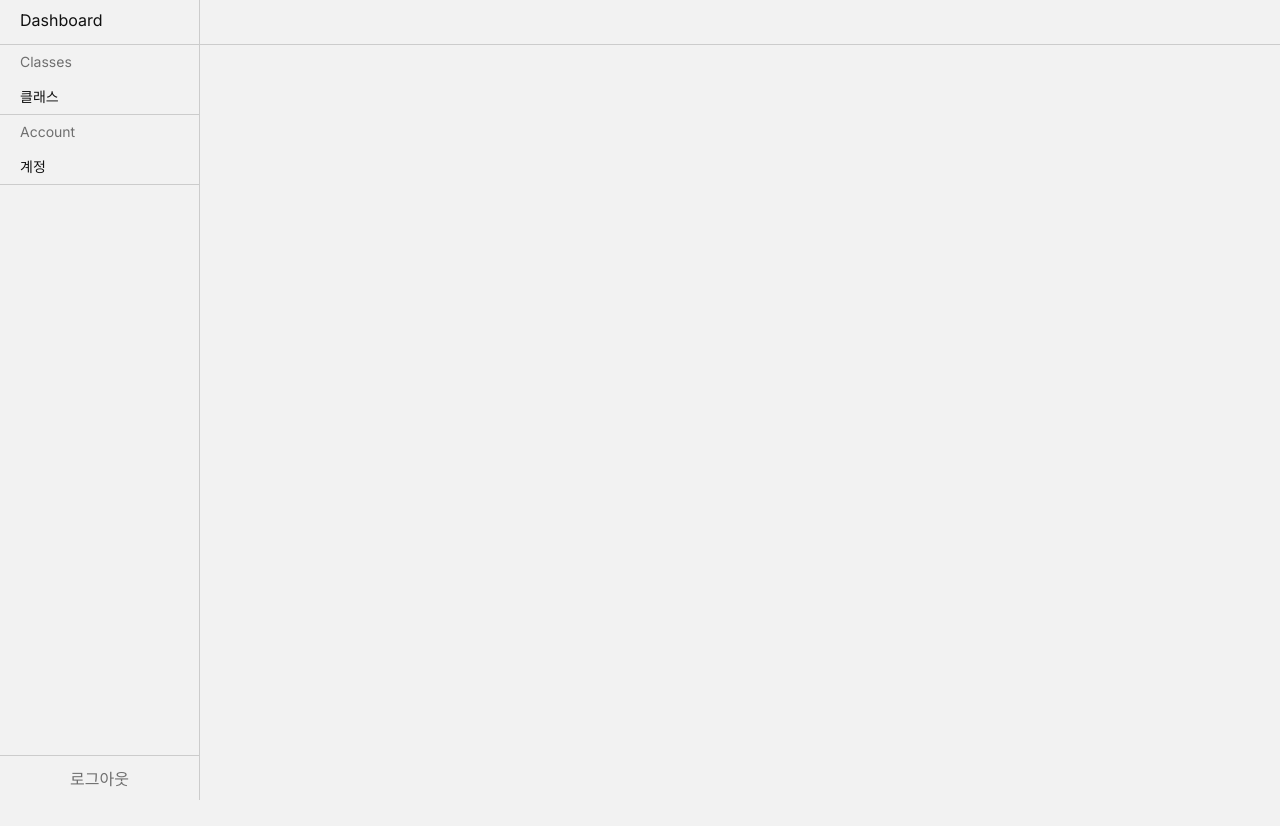
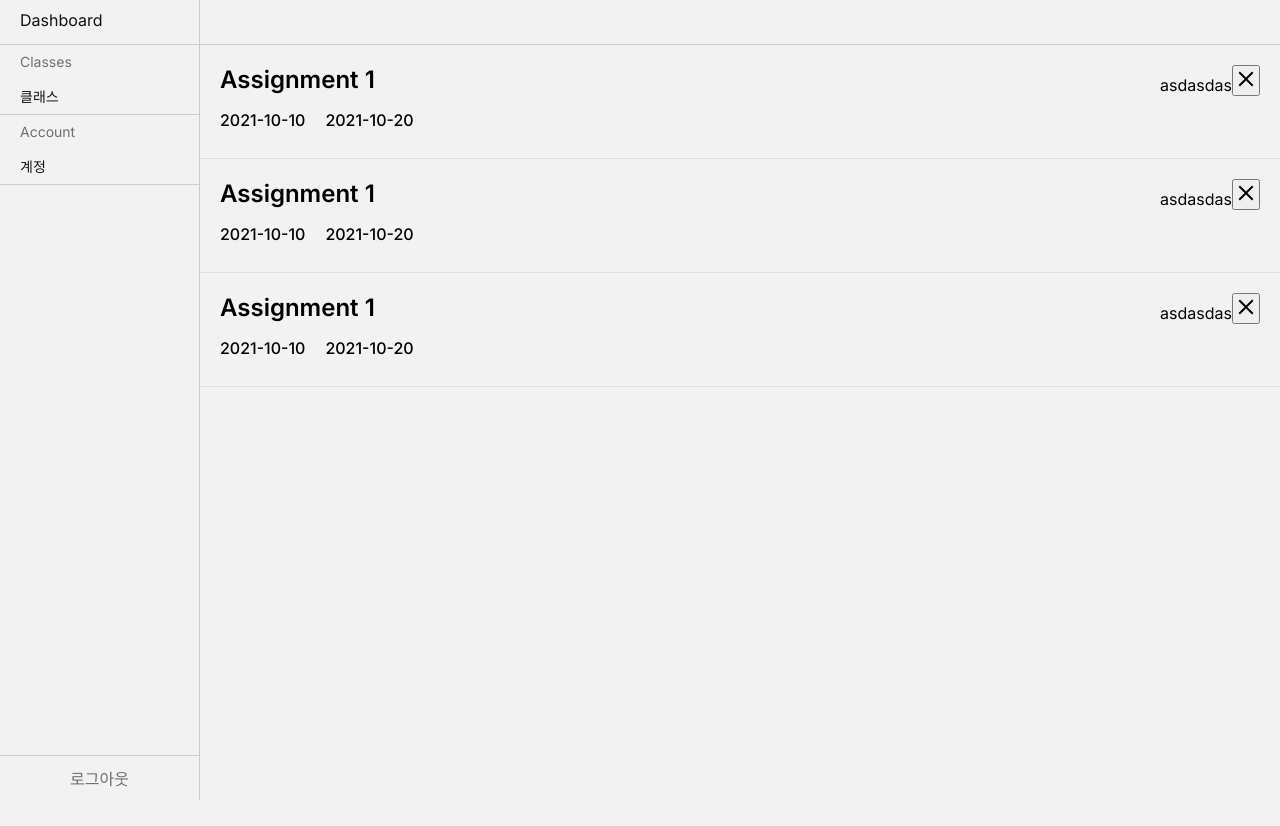
Before and after one commit to bayy1216/Grading-X-FE, a Next.js app: page /dashboard/course/1 in a window 1280 px wide. Shown: the top 826 px of the page. Built offline with nearby package versions, Linux system fonts and the light colour scheme.

Commit message:
#1 [Feat]: 시험Item UI 추가

```diff
--- /dev/null
+++ b/src/app/(afterLogin)/dashboard/course/[courseId]/_component/AssignmentItem.tsx
@@ -0,0 +1,41 @@
+import style from './assignmentItem.module.css';
+import {Assignment} from "@/api/assignment/assignment.response";
+
+
+type Props = {
+  assignment: Assignment;
+};
+
+
+export default function AssignmentItem({assignment}: Props){
+
+  return (
+    <div className={style.container}>
+      <div className={style.leftWrapper}>
+        <div className={style.title}>
+          {assignment.name}
+        </div>
+        <div className={style.data}>
+          <div className={style.startTime}>
+            {assignment.startTime}
+          </div>
+          <div className={style.endTime}>
+            {assignment.endTime}
+          </div>
+        </div>
+      </div>
+      <div className={style.rightWrapper}>
+        asdasdas
+        <button className={style.button}>
+          <svg width={24} viewBox="0 0 24 24" aria-hidden="true" className="r-18jsvk2 r-4qtqp9 r-yyyyoo r-z80fyv r-dnmrzs r-bnwqim r-1plcrui r-lrvibr r-19wmn03">
+            <g>
+              <path
+                d="M10.59 12L4.54 5.96l1.42-1.42L12 10.59l6.04-6.05 1.42 1.42L13.41 12l6.05 6.04-1.42 1.42L12 13.41l-6.04 6.05-1.42-1.42L10.59 12z"></path>
+            </g>
+          </svg>
+        </button>
+      </div>
+
+    </div>
+  );
+}
--- /dev/null
+++ b/src/app/(afterLogin)/dashboard/course/[courseId]/_component/assignmentItem.module.css
@@ -0,0 +1,45 @@
+.container{
+    width: 100%;
+    display: flex;
+    flex-direction: row;
+    align-items: start;
+    justify-content: start;
+    padding: 20px;
+    border-bottom: 1px solid #e0e0e0;
+}
+
+.leftWrapper{
+    flex: 1;
+}
+
+.rightWrapper{
+
+}
+
+
+
+.title {
+    font-size: 1.5rem;
+    font-weight: 600;
+    margin-bottom: 1rem;
+}
+
+.data{
+    display: flex;
+    flex-direction: row;
+    align-items: center;
+
+}
+
+.startTime{
+    font-size: 1rem;
+    font-weight: 500;
+    margin-bottom: 0.5rem;
+    margin-right: 20px;
+}
+
+.endTime{
+    font-size: 1rem;
+    font-weight: 500;
+    margin-bottom: 0.5rem;
+}
--- /dev/null
+++ b/src/app/(afterLogin)/dashboard/course/[courseId]/page.module.css
@@ -0,0 +1,8 @@
+.container {
+  display: flex;
+  flex-direction: column;
+  align-items: start;
+  justify-content: start;
+  width: 100%;
+  height: 100%;
+}
--- a/src/app/(afterLogin)/dashboard/course/[courseId]/page.tsx
+++ b/src/app/(afterLogin)/dashboard/course/[courseId]/page.tsx
@@ -1,3 +1,7 @@
+import AssignmentItem from "@/app/(afterLogin)/dashboard/course/[courseId]/_component/AssignmentItem";
+import style from "./page.module.css"
+import {Assignment} from "@/api/assignment/assignment.response";
+
 
 type Props = {
   params: {
@@ -5,10 +9,20 @@ type Props = {
   }
 };
 
+const sampleData: Assignment = {
+  id: 1,
+  name: "Assignment 1",
+  startTime: "2021-10-10",
+  endTime: "2021-10-20"
+}
+
 export default function Page({params} : Props) {
 
   return (
-    <div>
+    <div className={style.container}>
+      <AssignmentItem assignment={sampleData} />
+      <AssignmentItem assignment={sampleData} />
+      <AssignmentItem assignment={sampleData} />
     </div>
   )
 }
```
